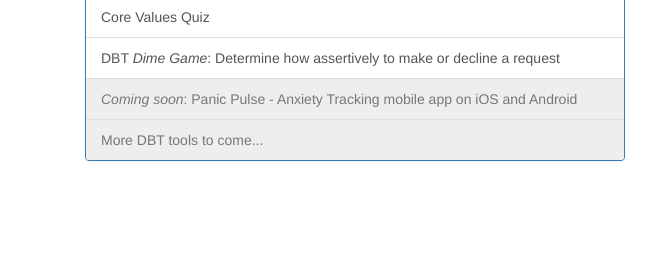
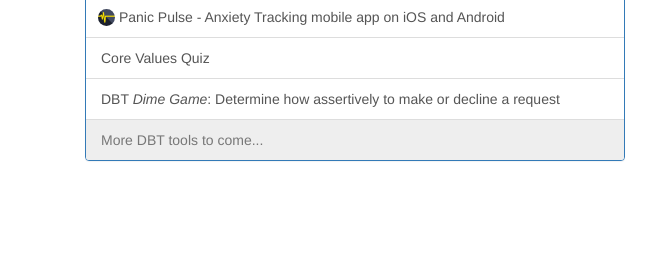
Before and after one commit to dfoverdx/dfoverdx.github.io, a plain HTML site: page index.html in a window 1280 px wide. Shown: the part 314-593 px from the top of the page, 0-650 px from the left. Drawn offline with nearby package versions, Linux system fonts and the light colour scheme.

Commit message:
Enabled Panic Pulse link on /index.html and added icon

```diff
--- a/index.html
+++ b/index.html
@@ -33,7 +33,7 @@
                 color: #4267b2;
             }
             .fa-wordpress {
-                color: rgb(10, 167, 219);
+                color: rgb(10, 167, 217);
             }
             .smm-icon {
                 min-height: 14px;
@@ -44,6 +44,19 @@
                 background-size: 14px 14px;
                 display: inline-block;
                 margin-bottom: -1px;
+            }
+            .panic-pulse-icon {
+                min-height: 17px;
+                height: 17px;
+                min-width: 17px;
+                width: 17px;
+                background-image: url("./panic-pulse/img/panic-pulse-icon-small.png");
+                background-size: 17px 17px;
+                display: inline-block;
+                margin-bottom: -4px;
+                margin-left: -3px;
+                border-radius: 17px;
+                margin-top: 1px;
             }
         </style>
         <title>dfdx.us</title>
@@ -75,9 +88,12 @@
                                     <i class="fa fa-wordpress" aria-hidden="true"></i>
                                     Understanding Depression and Anxiety Blog
                                 </a>
+                                <a href="./panic-pulse" class="list-group-item">
+                                    <i class="panic-pulse-icon"></i>
+                                    Panic Pulse - Anxiety Tracking mobile app on iOS and Android
+                                </a>
                                 <a href="core-values-quiz" class="list-group-item">Core Values Quiz</a>
                                 <a href="dbt-dime-game" class="list-group-item">DBT <i>Dime Game</i>: Determine how assertively to make or decline a request</a>
-                                <span class="list-group-item disabled"><i>Coming soon</i>: Panic Pulse - Anxiety Tracking mobile app on iOS and Android</span>
                                 <span class="list-group-item disabled">More DBT tools to come...</span>
                             </div>
                         </div>
@@ -94,7 +110,7 @@
                                     <i class="fa fa-file-pdf-o" aria-hidden="true"></i>
                                     A Study of the Teaching of Critical Thinking - Masters Thesis
                                 </a>
-                                <a href="https://www.facebook.com/notes/jordan-hitch/why-do-we-hit-more-raindrops-when-driving-fast-than-when-driving-slow/10153833981967465/" class="list-group-item">
+                                <a href="https://www.facebook.com/notes/jordan-hitch/why-do-we-hit-more-raindrops-when-driving-fast-than-when-driving-slow/10153833981767465/" class="list-group-item">
                                     <i class="fa fa-facebook-official" aria-hidden="true"></i>
                                     Why Do We Hit More Raindrops When Driving Fast Than When Driving Slow?
                                 </a>
```
Also changed, not shown: panic-pulse/img/panic-pulse-icon-small.png (added).
